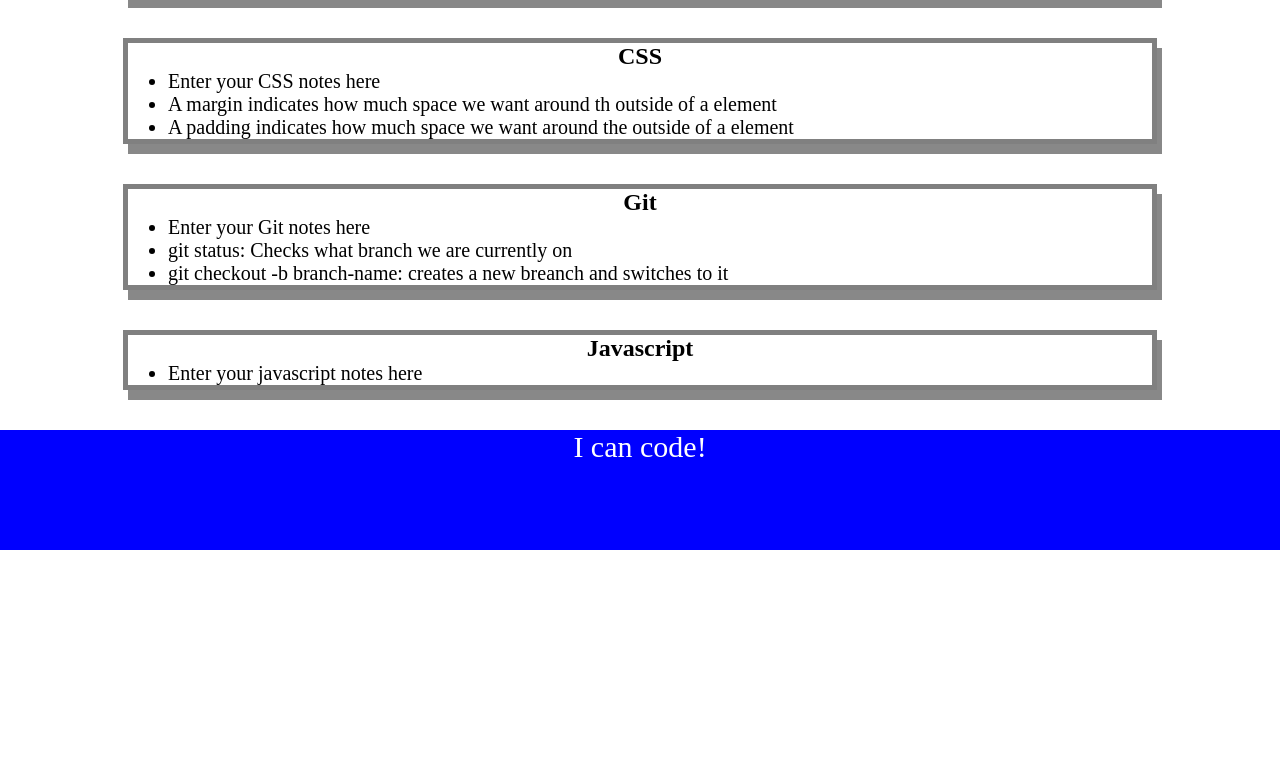
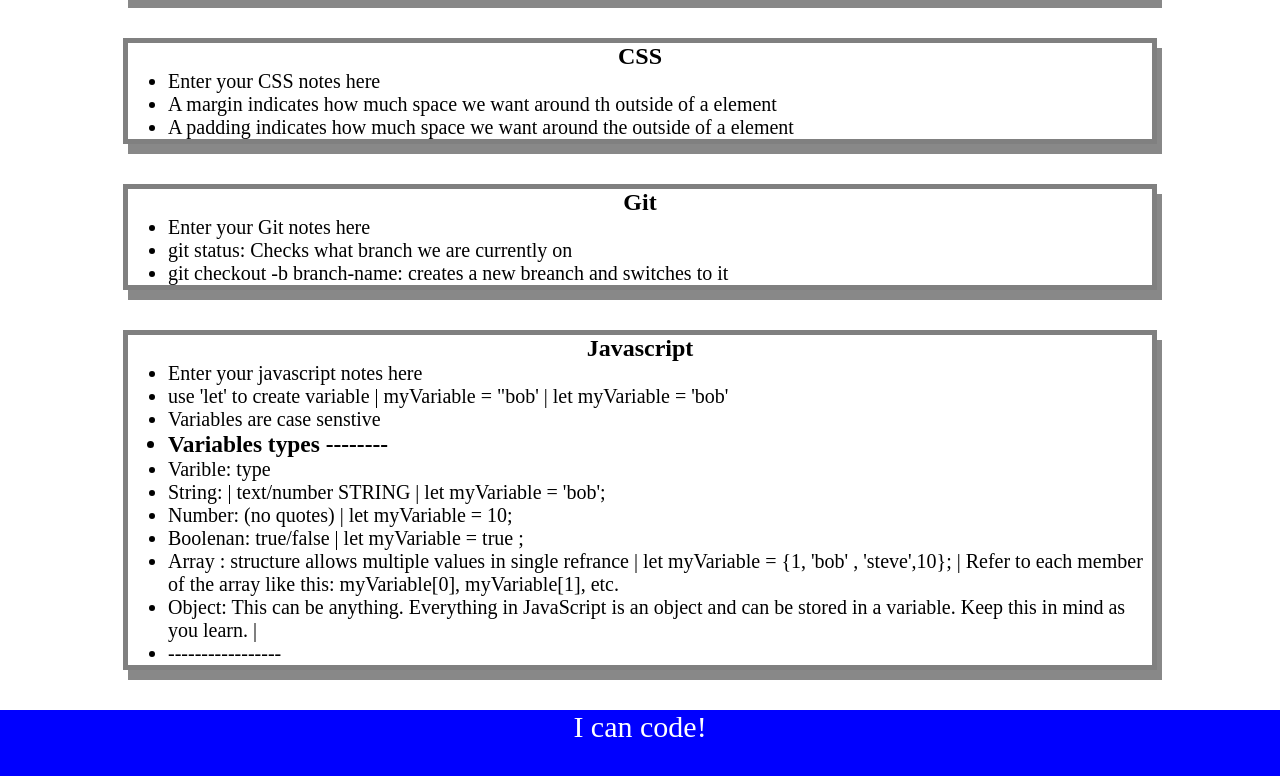
Before and after one commit to Kokkonut/prework-study-guide, a plain HTML site: page index.html in a window 1280 px wide. Shown: the part 332-1108 px from the top of the page. Before the commit the page ends 882 px from the top, so only its background shows below. Drawn offline with Linux system fonts and the light colour scheme.

Commit message:
added JS to prework

```diff
--- /dev/null
+++ b/assets/script.js
@@ -0,0 +1,51 @@
+var topics = "HTML, CSS, Git, JavaScript";
+console.log(topics);
+
+// WTF is the (0)???
+/*
+if (0) {
+    console.log(" i'm 0!")
+} else if (null) {
+    console.log("im null!")
+}else if (true) {
+    console.log("im true!!")
+}
+*/
+
+/*
+var topic = "CSS";
+
+if (topic === 'HTML') {
+    console.log("Let's study HTML!");
+}else if (topic === 'CSS') {
+    console.log("Let's study CSS!");
+}else if (topic ==='Git') {
+    console.log("Let's study Git!");
+}else if (topic === 'JavaScript') {
+    console.log("lets study JavaScript!")
+} else {
+    console.log("Please try again!");
+}
+*/
+
+
+var shapes = ["triangle", "square", "pentagon", "circle"];
+console.log(shapes[0]);
+console.log(shapes[1]);
+console.log(shapes[2]);
+console.log(shapes[3]);
+
+console.log("FOR LOOP BELLOW")
+//FOR LOOPS
+//var x = 0; | var to keep track of how many times code executes and identifies which index of array to target
+//x < shapes.length; | Boolean comparison to work out how many times to repeat | length=property=total items in array
+//x++ | incrament var by 1 for each loop
+for(var x = 0; x < shapes.length; x++) {
+    console.log(shapes[x]);
+}
+
+var topics = ['HTML', 'CSS', 'Git', 'JavaScript'];
+
+for(var y = 0; y < topics.length; y++) {
+    console.log(topics[y]);
+}
--- a/index.html
+++ b/index.html
@@ -11,6 +11,7 @@
     <header id="top">
       <h1>Prework Study Guide</h1>
       <img src="./assets/bowtie-cat.png" alt="Profile image of cat wearing a bow tie." />
+      <h2>✨ Open the Console to See What's Happening ✨</h2>
     </header>
     <main>
       <section class="card" id="html-section">
@@ -45,6 +46,18 @@
         <h2>Javascript</h2>
           <ul>
             <li>Enter your javascript notes here</li>
+            <li>use 'let' to create variable | myVariable = "bob' | let myVariable = 'bob'</li>
+            <li>Variables are case senstive</li>
+            <h3><li>Variables types --------</li></h3>
+              <li>Varible: type</li>
+              <li>String: | text/number STRING | let myVariable =  'bob';</li>
+              <li>Number: (no quotes) | let myVariable = 10;</li>
+              <li>Boolenan: true/false | let myVariable = true ;</li>
+              <li>Array : structure allows multiple values in single refrance | let myVariable = {1, 'bob' , 'steve',10}; | Refer to each member of the array like this:
+                myVariable[0], myVariable[1], etc.</li>
+              <li>Object: This can be anything. Everything in JavaScript is an object and can be stored in a variable. Keep this in mind as you learn. | </li>
+            <li>-----------------</li>
+
           </ul>
       </section>
     </main>
@@ -52,5 +65,6 @@
     <footer>
       <p>I can code!</p>
     </footer>
+    <script src="./assets/script.js"></script>
   </body>
 </html>
```
